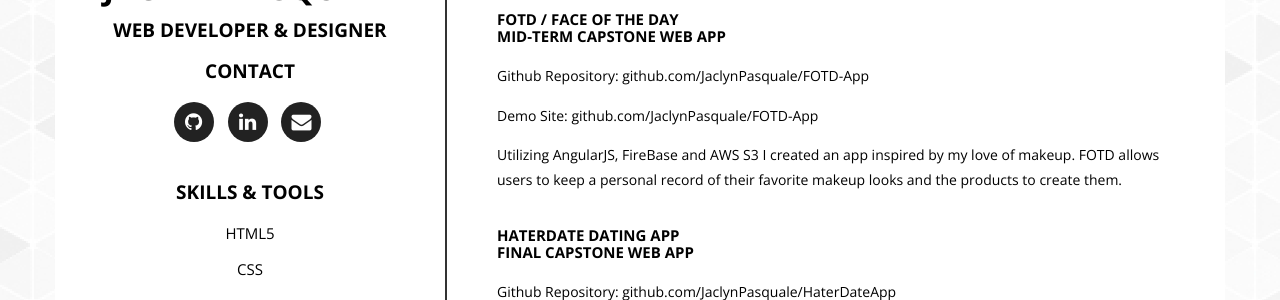
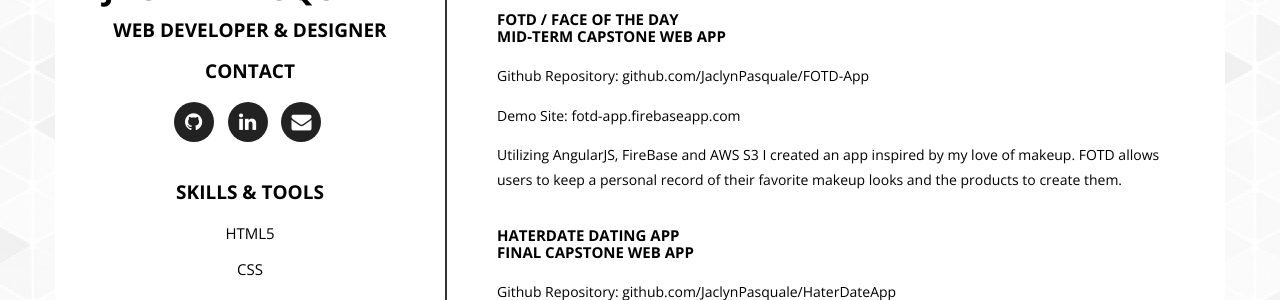
Before and after one commit to JaclynPasquale/jaclynpasquale.github.io, a Jekyll site: the page built from index.html, in a window 1280 px wide and 900 px high, scrolled down 2449 px. Shown: the part 154-454 px from the top of the window. Built offline with Jekyll 4.4.1, drawn with Linux system fonts in a browser that asks for light colours; some web fonts are replaced.

Commit message:
fixed resume typo

```diff
--- a/_includes/resume.html
+++ b/_includes/resume.html
@@ -111,7 +111,7 @@
                 Github Repository: github.com/JaclynPasquale/FOTD-App
               </p>
               <p class="resume">
-                Demo Site: github.com/JaclynPasquale/FOTD-App
+                Demo Site: fotd-app.firebaseapp.com
               </p>
               <p class="resume space-below">
                 Utilizing AngularJS, FireBase and AWS S3 I created an app
```
